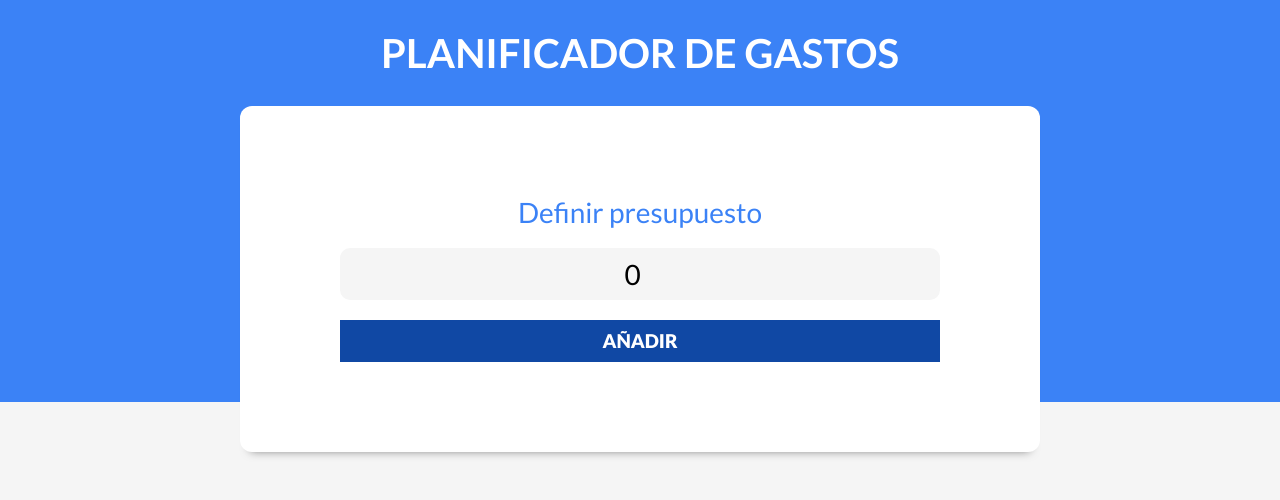
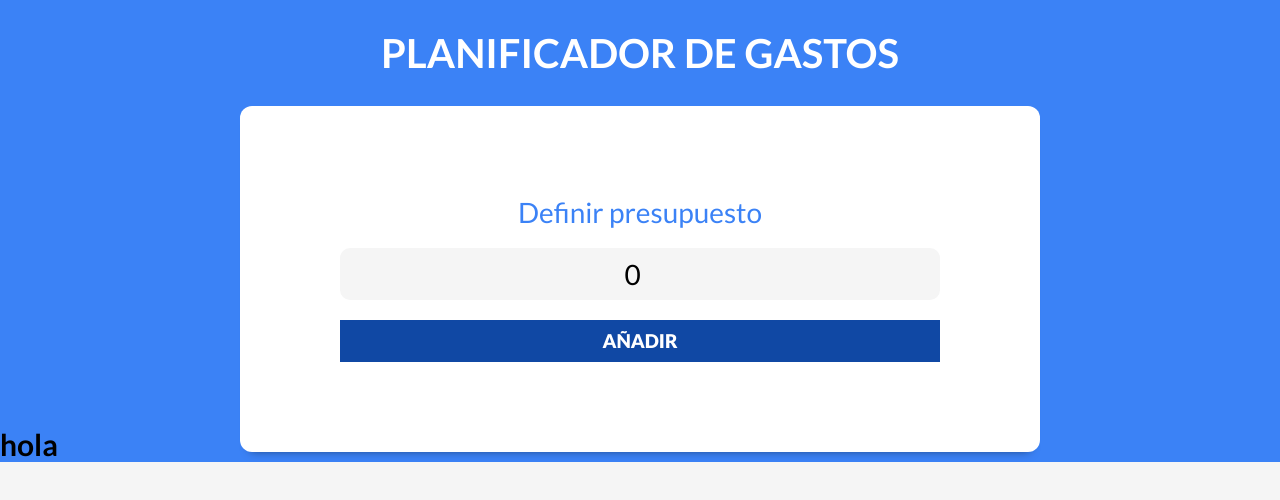
Before and after one commit to lucasbusso/control-presupuesto, a React (Vite) app: page / in a window 1280 px wide. Shown: the top 500 px of the page. Built offline with nearby package versions, Linux system fonts and the light colour scheme.

Commit message:
prueba merge 2

```diff
--- a/components/Header.jsx
+++ b/components/Header.jsx
@@ -16,6 +16,8 @@ const Header = ({presupuesto, setPresupuesto, isValidPresupuesto, setIsValidPres
         )}
 
 
+          <h2>hola</h2>
+
 
 
     </header>
```
